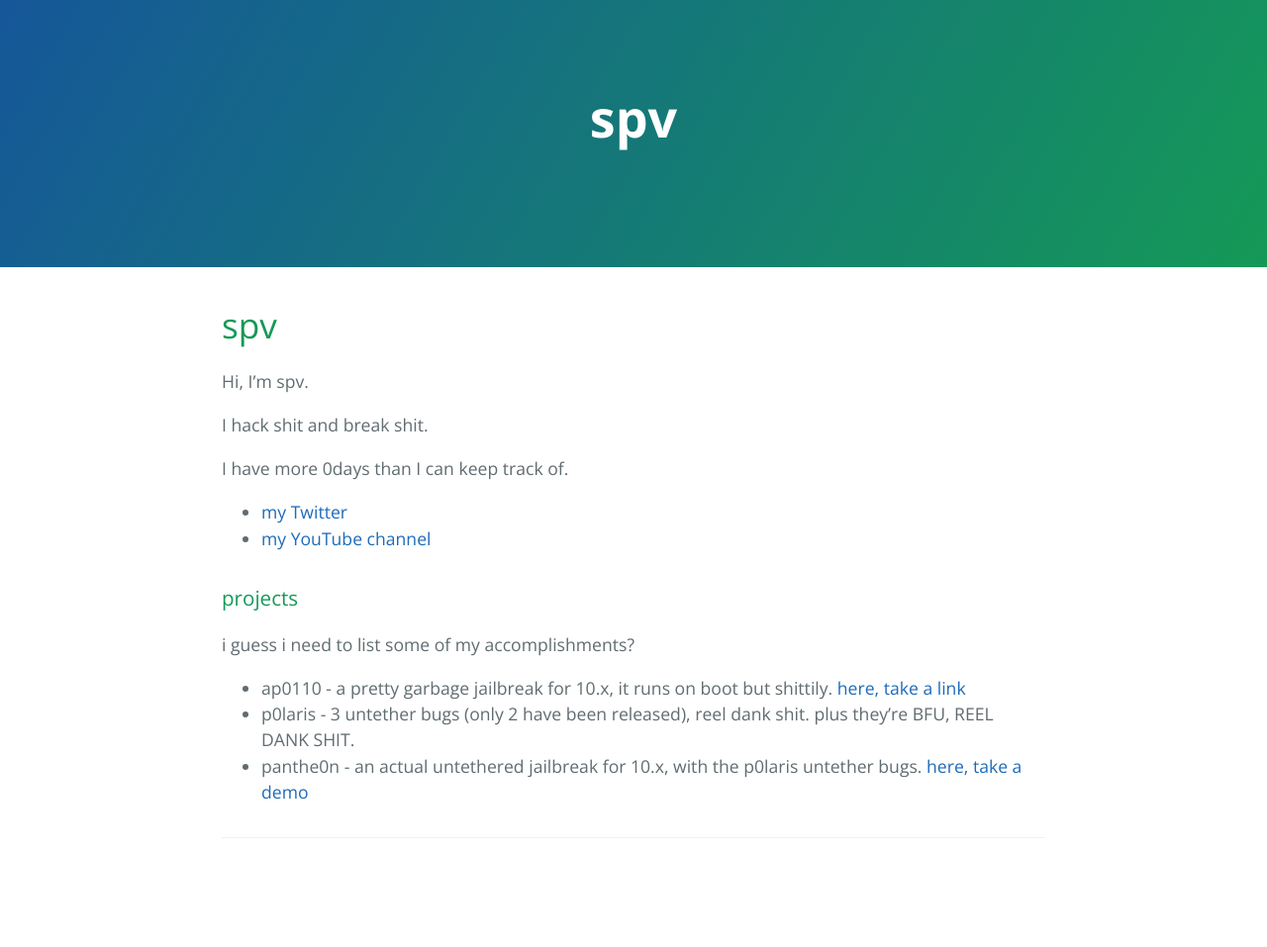
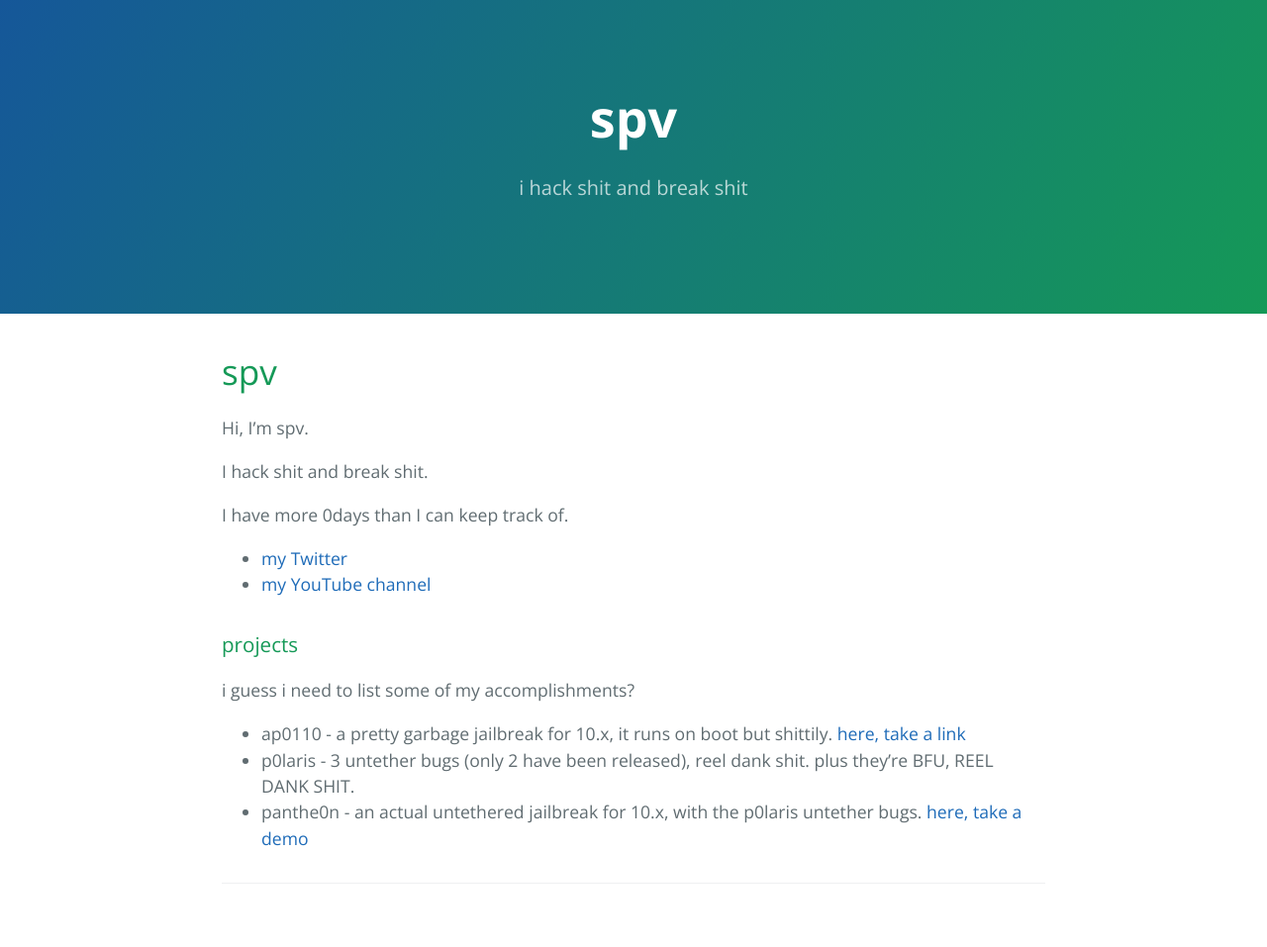
Before and after one commit to spv420/spv420.github.io, a Jekyll site: the page built from README.md, in a window 1280 px wide. Shown: the whole page at 99% size. Built offline with Jekyll 4.4.1, drawn with Linux system fonts in a browser that asks for light colours; our own code applies the rules of GitHub Pages for plain Markdown files; comment, search, counter and statistics services are not loaded; the repository's description, which GitHub fills in, is left out; before the commit the page ends 911 px from its top, so only the background shows below that.

Commit message:
just realized i could've uploaded it all at once with git LMFAO

```diff
--- a/_config.yml
+++ b/_config.yml
@@ -1,3 +1,5 @@
-
-
-theme: jekyll-theme-cayman
+title: spv
+description: i hack shit and break shit
+show_downloads: false
+google_analytics: false
+remote_theme: spv420/spv420.github.io
```
